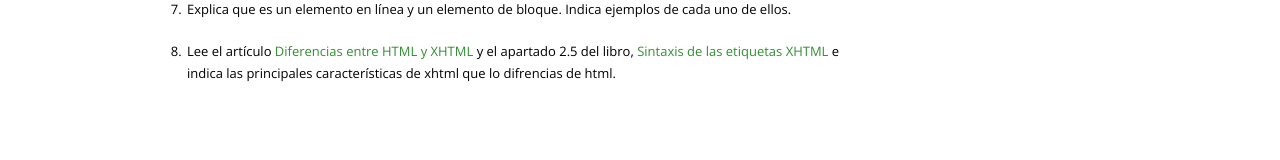
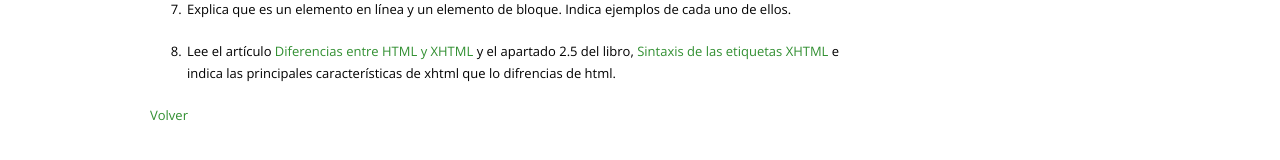
Before and after one commit to josedom24/josedom24.github.io, a Jekyll site: the page built from mod/aplweb/ej2.md, in a window 1280 px wide. Shown: the part 626-786 px from the top of the page. Built offline with Jekyll 4.4.1, drawn with Linux system fonts in a browser that asks for light colours; nearby versions of some CDN libraries; some web fonts are replaced; library files that are not in the unit come from our copies.

Commit message:
Ejercicio 1 aplwebs

```diff
--- a/mod/aplweb/ej2.md
+++ b/mod/aplweb/ej2.md
@@ -29,3 +29,6 @@ Trás la lectura y el estudio de los capítulos 1 y 2 del libro [Introducción a
 7. Explica que es un elemento en línea y un elemento de bloque. Indica ejemplos de cada uno de ellos.
 
 8. Lee el artículo [Diferencias entre HTML y XHTML](http://www.desarrolloweb.com/articulos/diferencias-html-xhtml.html) y el apartado 2.5 del libro, [Sintaxis de las etiquetas XHTML ](http://librosweb.es/xhtml/capitulo_2/sintaxis_de_las_etiquetas_xhtml.html) e indica las principales características de xhtml que lo difrencias de html.
+
+
+[Volver](index)
```
Also changed, not shown: mod/aplweb/ej1.md (+2 -0 lines).
